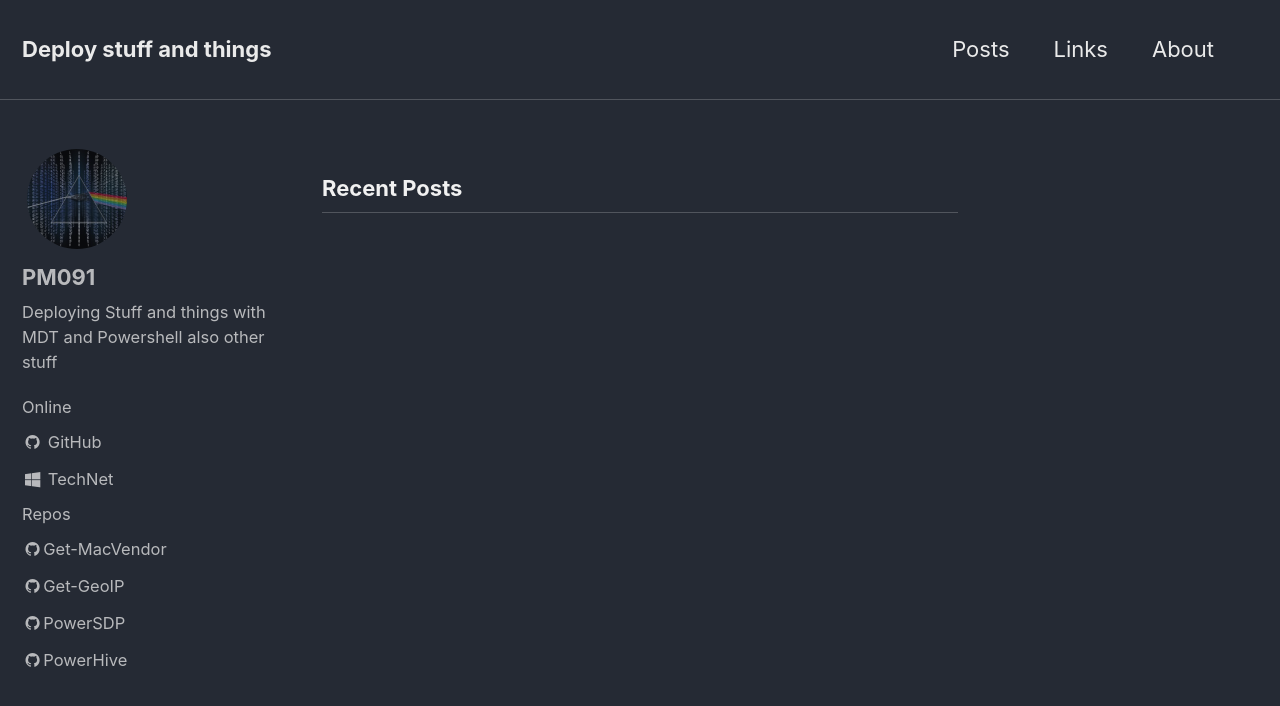
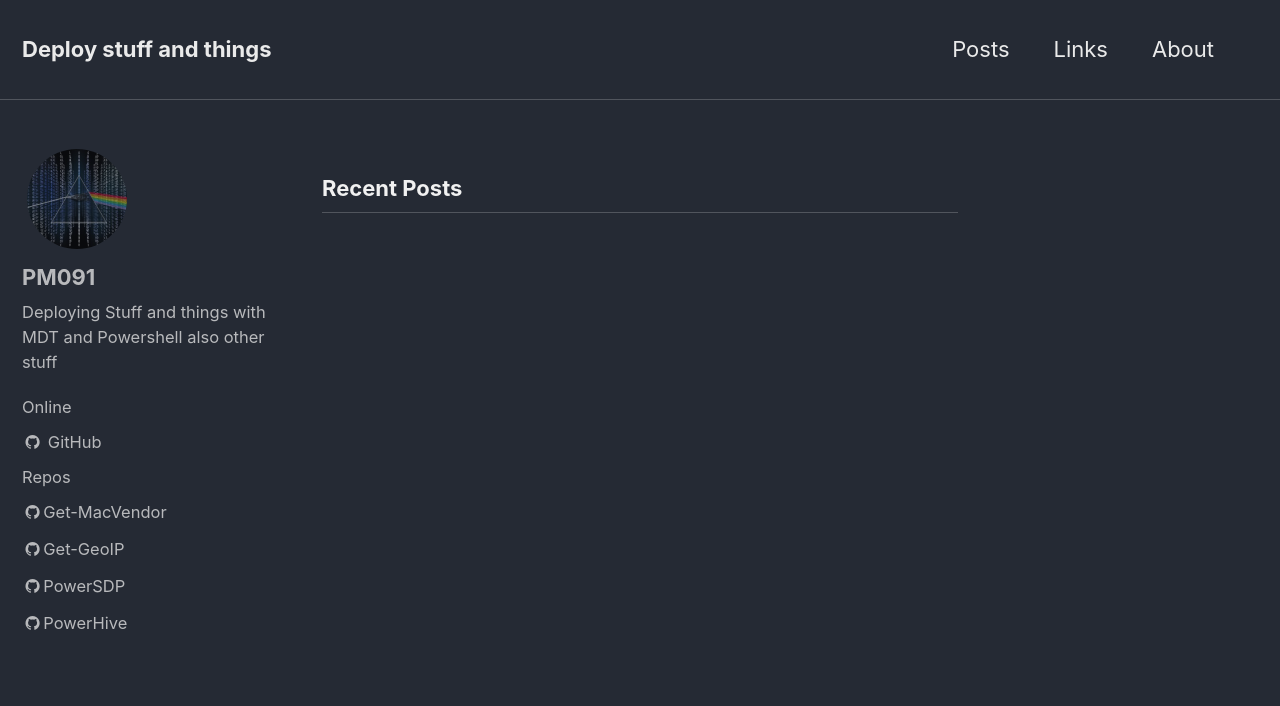
Before and after one commit to pm091/DeployStuffAndThings, a Jekyll site: the page built from index.html, in a window 1280 px wide and 900 px high. Shown: the top 706 px of the window. Built offline with Jekyll 4.4.1, drawn with Linux system fonts in a browser that asks for light colours; the list of posts is cut into pages by our own code.

Commit message:
Update _config.yml

```diff
--- a/_config.yml
+++ b/_config.yml
@@ -76,9 +76,9 @@
 
 # Analytics
 analytics:
-  provider               :  "google-universal" #false  false (default),, "google-universal", "custom"
+  provider               :  #"google-universal" #false  false (default),, "google-universal", "custom"
   google:
-    tracking_id          : "UA-108160900-1"
+    tracking_id          : #"UA-108160900-1"
 
 
 # Site Author
@@ -106,7 +106,6 @@
   soundcloud       :
   stackoverflow    : # "123456/username" (the last part of your profile url, e.g. https://stackoverflow.com/users/123456/username)
   steam            :
-  technet          : "https://social.technet.microsoft.com/profile/pm091"
   tumblr           :
   twitter          :
   vine             :
```
